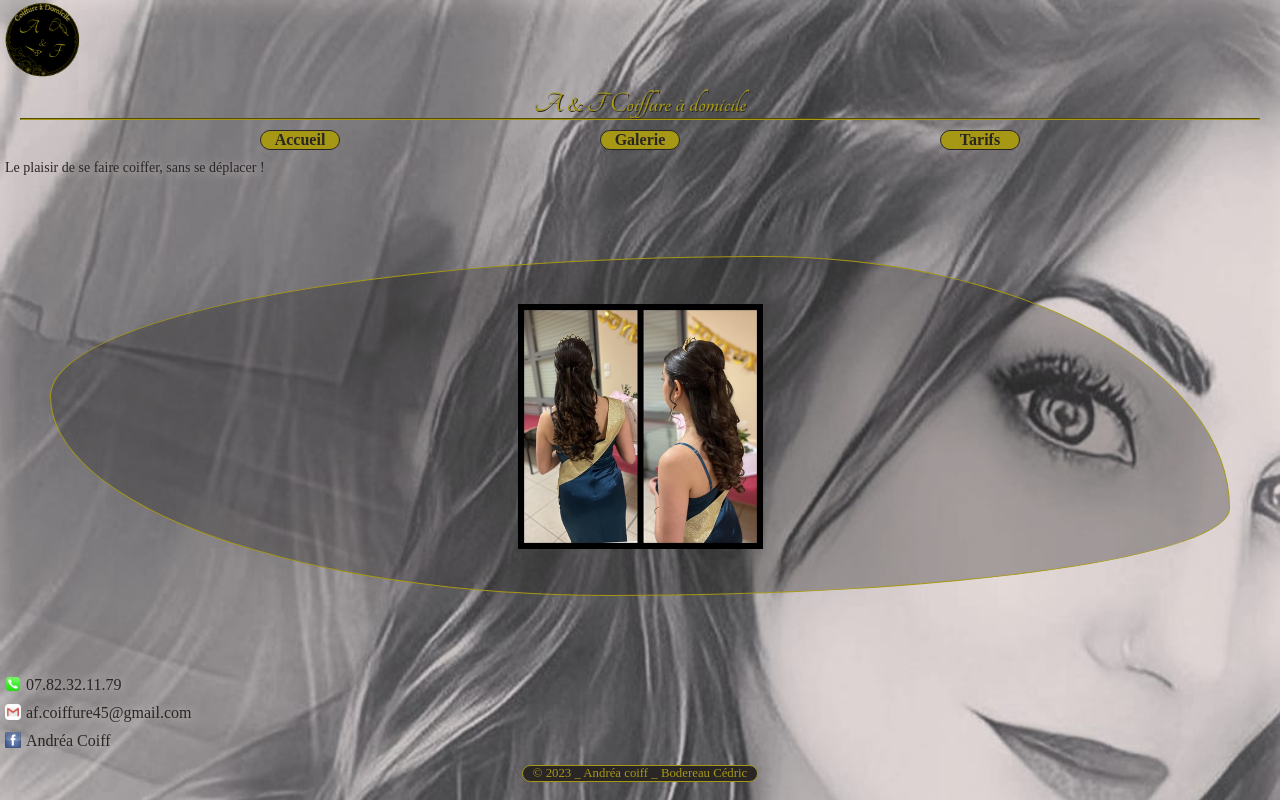
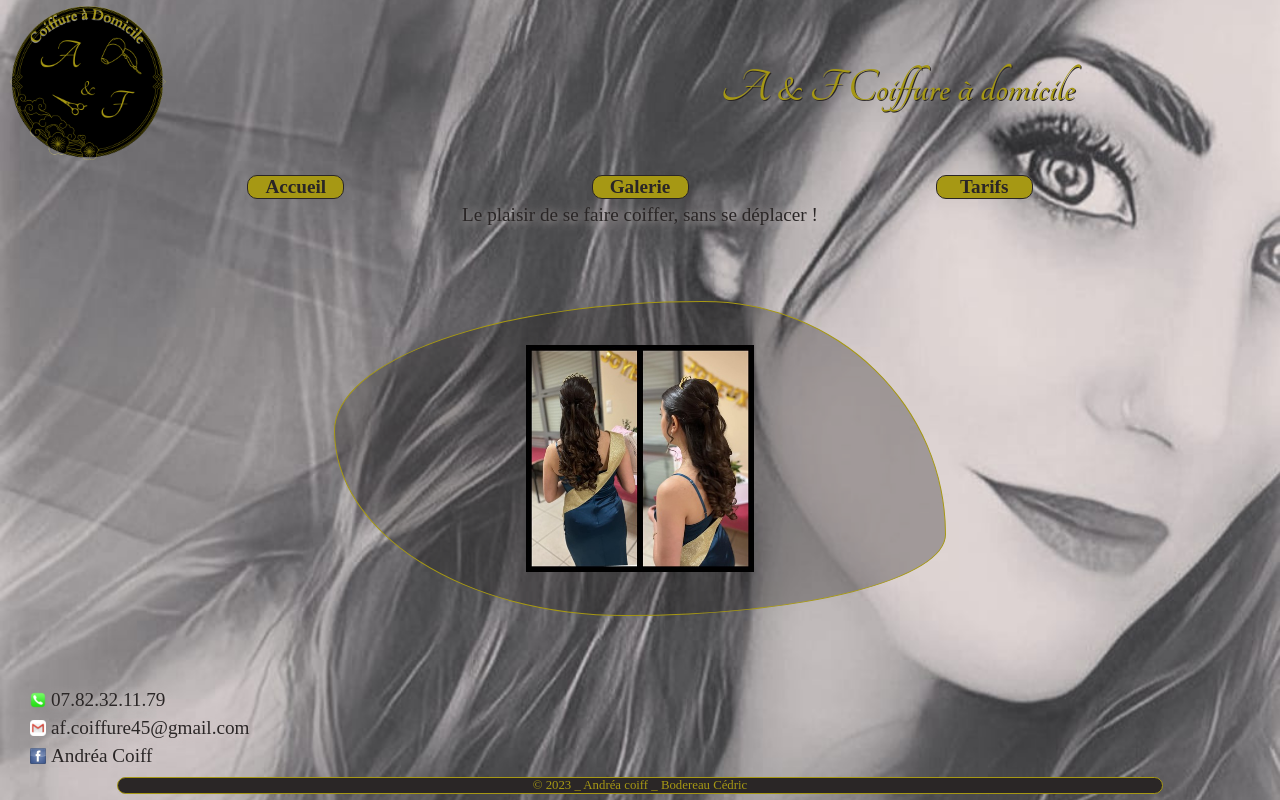
Before and after one commit to Dricks45/A-F-coiffure-a-domicile, a React (Vite) app: page /accueil in a window 1280 px wide. Built offline with nearby package versions, Linux system fonts and the light colour scheme.

Commit message:
Ajout du responssive pour desktop

```diff
--- a/src/App.css
+++ b/src/App.css
@@ -35,7 +35,7 @@ hr {
 }
 
 .outlet {
-  min-height: calc(100vh - 200px);
+  min-height: calc(100vh - 232px);
 }
 
 .page_link {
@@ -81,3 +81,40 @@ footer {
   margin: 0;
   font-size: 0.8em;
 }
+
+@media screen and (min-width: 666px) {
+  body {
+    background-position: center;
+  }
+
+  header {
+    display: flex;
+    justify-content: space-between;
+    align-items: center;
+  }
+
+  .Logo {
+    height: 175px;
+  }
+
+  .big_title {
+    font-size: 3em;
+    margin-right: 16%;
+  }
+
+  hr {
+    display: none;
+  }
+
+  .page_link {
+    margin: 0;
+  }
+
+  .redirect {
+    width: 95px;
+    font-size: 1.2rem;
+  }
+  footer {
+    width: 80%;
+  }
+}
--- /dev/null
+++ b/src/pages/welcome/media-welcome.scss
@@ -0,0 +1,27 @@
+@import "../../assets/variables";
+@media screen and (min-width: 666px) {
+  .text_welcome {
+    font-size: 1.2rem;
+    padding-left: 0;
+    text-align: center;
+  }
+  .center_picture {
+    height: calc(100vh - 345px);
+    .animation_photo {
+      max-width: 610px;
+      max-height: 420px;
+      .container_photo_home {
+        height: calc(100vh - 345px);
+      }
+    }
+  }
+}
+.info_contact {
+  padding-left: 25px;
+  .phone_welcome {
+    font-size: 1.2rem;
+  }
+  .redirect_link {
+    font-size: 1.2rem;
+  }
+}
--- a/src/pages/welcome/welcome.scss
+++ b/src/pages/welcome/welcome.scss
@@ -81,3 +81,5 @@
     top: 2px;
   }
 }
+
+@import "./media-welcome.scss";
```
